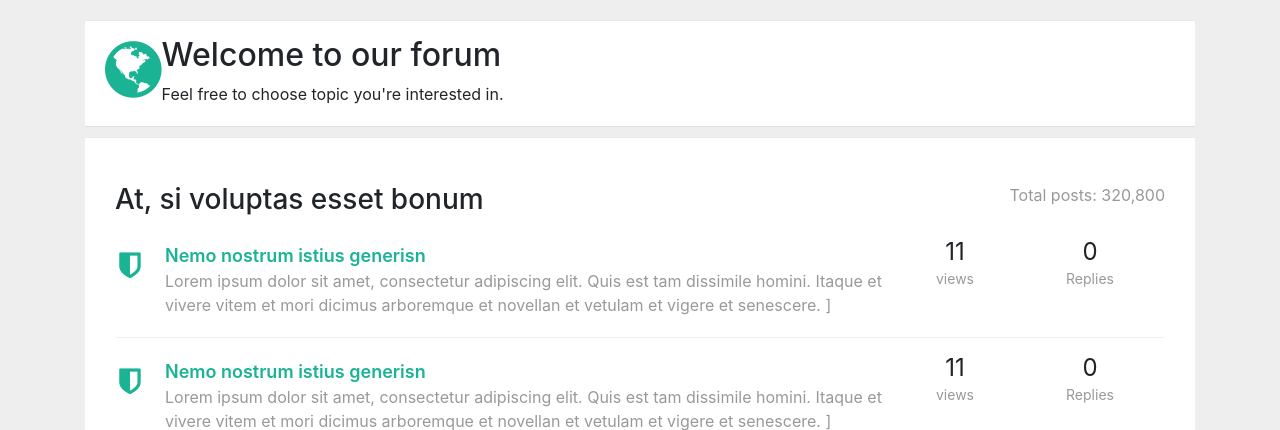
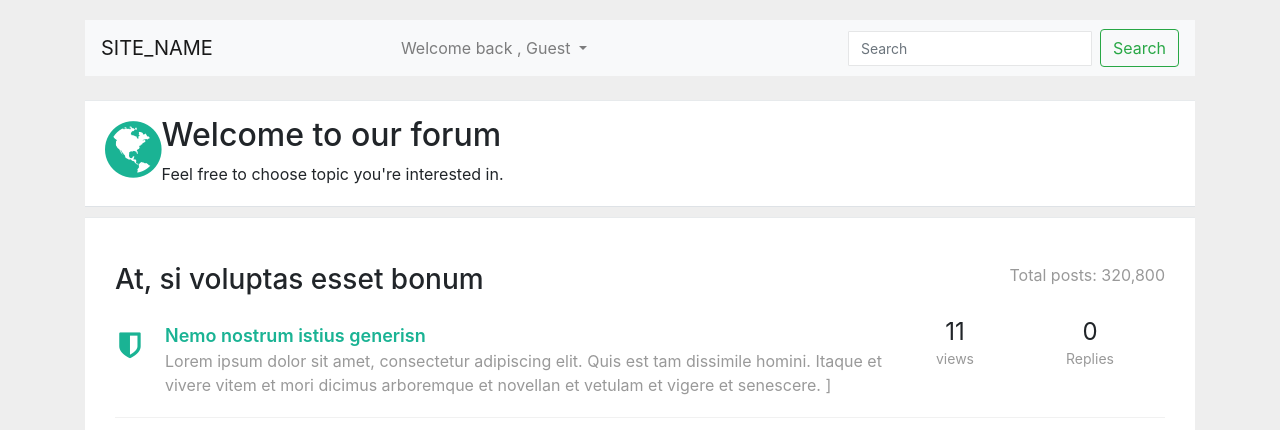
Before and after one commit to milanj82nis/oop-php-pdo-forum, a PHP site: page / in a window 1280 px wide. Shown: the top 430 px of the page. Run offline with PHP 8.4, Linux system fonts and the light colour scheme; data comes from the database, SQL or seed files in the repository; some libraries are stand-ins or nearby versions.

Commit message:
added some code

```diff
--- a/index.php
+++ b/index.php
@@ -17,6 +17,8 @@ require_once 'include/class_autoloader.inc.php';
 <div class="row">
     <div class="col-lg-12">
         <div class="wrapper wrapper-content animated fadeInRight">
+
+<?php require_once 'partials/__navbar.php' ?>
 
             <?php require_once 'partials/__top_nav.php' ?>
 
--- /dev/null
+++ b/partials/__navbar.php
@@ -0,0 +1,46 @@
+<nav class="navbar navbar-expand-lg navbar-light bg-light">
+  <a class="navbar-brand" href="index.php"><?php echo SITE_NAME; ?></a>
+  <button class="navbar-toggler" type="button" data-toggle="collapse" data-target="#navbarSupportedContent" aria-controls="navbarSupportedContent" aria-expanded="false" aria-label="Toggle navigation">
+    <span class="navbar-toggler-icon"></span>
+  </button>
+
+  <div class="collapse navbar-collapse" id="navbarSupportedContent">
+    <ul class="navbar-nav mr-auto">
+      <li class="nav-item active">
+        <a class="nav-link" href="">&nbsp; <span class="sr-only">(current)</span></a>
+      </li>
+     <li class="nav-item active">
+        <a class="nav-link" href="">&nbsp; <span class="sr-only">(current)</span></a>
+      </li>     <li class="nav-item active">
+        <a class="nav-link" href="">&nbsp; <span class="sr-only">(current)</span></a>
+      </li>     <li class="nav-item active">
+        <a class="nav-link" href="">&nbsp; <span class="sr-only">(current)</span></a>
+      </li>     <li class="nav-item active">
+        <a class="nav-link" href="">&nbsp; <span class="sr-only">(current)</span></a>
+      </li>     <li class="nav-item active">
+        <a class="nav-link" href="">&nbsp; <span class="sr-only">(current)</span></a>
+      </li>     <li class="nav-item active">
+        <a class="nav-link" href="">&nbsp; <span class="sr-only">(current)</span></a>
+      </li>     <li class="nav-item active">
+        <a class="nav-link" href="">&nbsp; <span class="sr-only">(current)</span></a>
+      </li>
+
+      <li class="nav-item dropdown">
+        <a class="nav-link dropdown-toggle" href="#" id="navbarDropdown" role="button" data-toggle="dropdown" aria-haspopup="true" aria-expanded="false">
+          Welcome back , Guest
+        </a>
+        <div class="dropdown-menu" aria-labelledby="navbarDropdown">
+          <a class="dropdown-item" href="login.php">Login</a>
+          <a class="dropdown-item" href="register.php">Register</a>
+          <div class="dropdown-divider"></div>
+          <a class="dropdown-item" href="password-reset.php">Reset password</a>
+        </div>
+      </li>
+    </ul>
+    <form class="form-inline my-2 my-lg-0">
+      <input class="form-control mr-sm-2" type="search" placeholder="Search" aria-label="Search">
+      <button class="btn btn-outline-success my-2 my-sm-0" type="submit">Search</button>
+    </form>
+  </div>
+</nav>
+<br>
```
